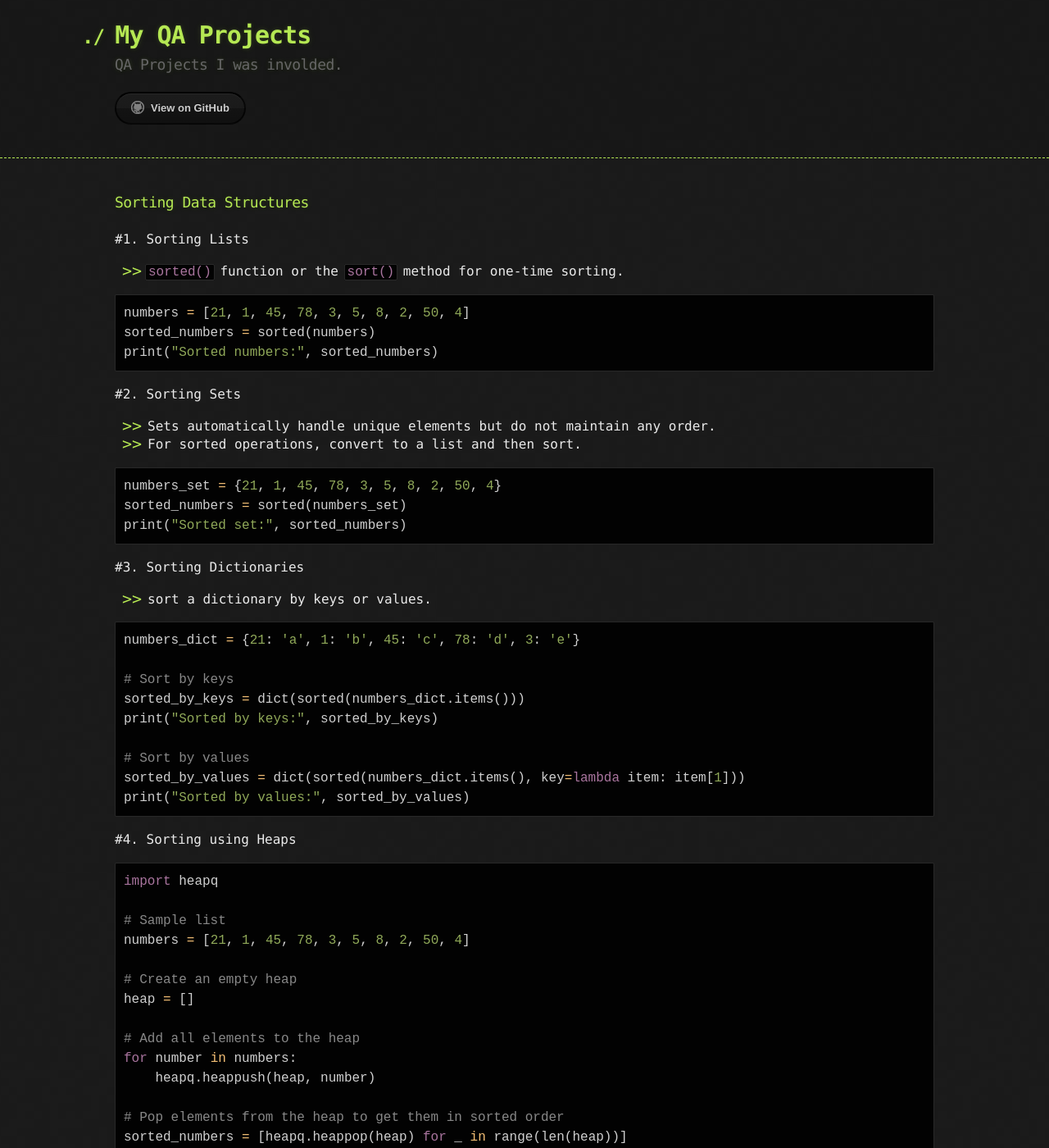
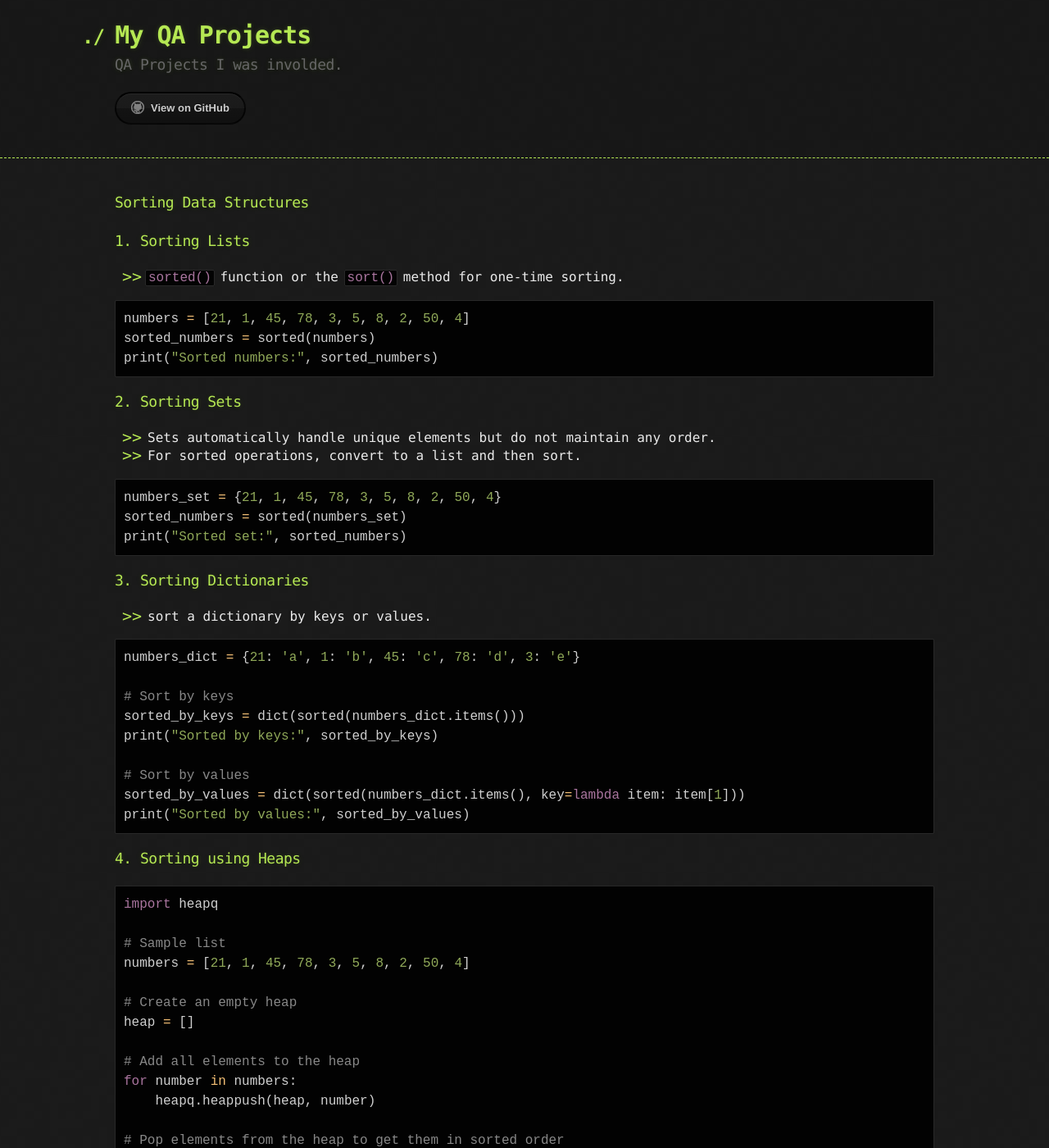
Before and after one commit to sciustechnologia/sciustechnologia.github.io, a Jekyll site: the page built from python/04_xamp/01_sort.md, in a window 1280 px wide and 1400 px high. Shown: the whole window at 82% size. Built offline with Jekyll 4.4.1, drawn with Linux system fonts in a browser that asks for light colours.

````diff
--- a/python/04_xamp/01_sort.md
+++ b/python/04_xamp/01_sort.md
@@ -5,7 +5,7 @@ layout: default
 
 ### Sorting Data Structures
 
-#1. Sorting Lists
+### 1. Sorting Lists
 
 * `sorted()` function or the `sort()` method for one-time sorting.
 
@@ -15,7 +15,7 @@ sorted_numbers = sorted(numbers)
 print("Sorted numbers:", sorted_numbers)
 ```
 
-#2. Sorting Sets
+### 2. Sorting Sets
 
 * Sets automatically handle unique elements but do not maintain any order.
 * For sorted operations, convert to a list and then sort.
@@ -27,7 +27,7 @@ print("Sorted set:", sorted_numbers)
 ```
 
 
-#3. Sorting Dictionaries
+### 3. Sorting Dictionaries
 
 * sort a dictionary by keys or values.
 
@@ -43,8 +43,7 @@ sorted_by_values = dict(sorted(numbers_dict.items(), key=lambda item: item[1]))
 print("Sorted by values:", sorted_by_values)
 ```
 
-
-#4. Sorting using Heaps
+### 4. Sorting using Heaps
 
 ```python
 import heapq
@@ -67,6 +66,8 @@ print("Sorted numbers:", sorted_numbers)
 Sorted numbers: [1, 2, 3, 4, 5, 8, 21, 45, 50, 78]
 ```
 
+---
+
 ### Sorting using Heaps `heapq.heapify` followed by repeated `heapq.heappop`
 
 ```python
````
